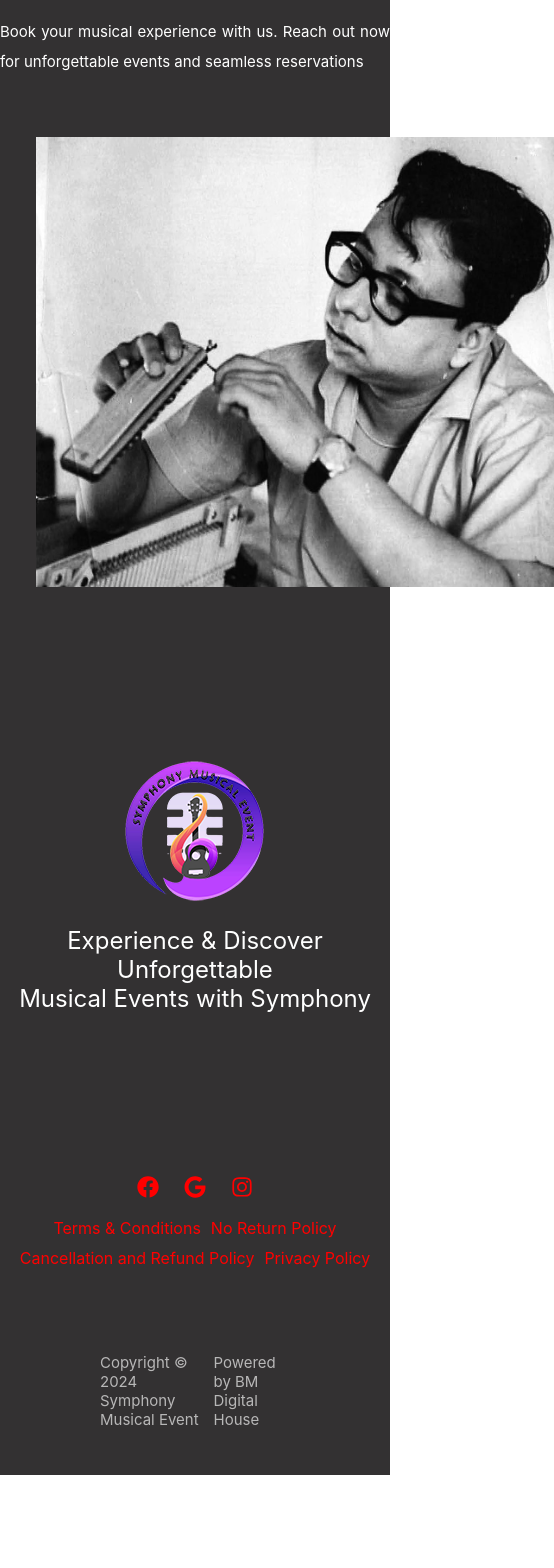
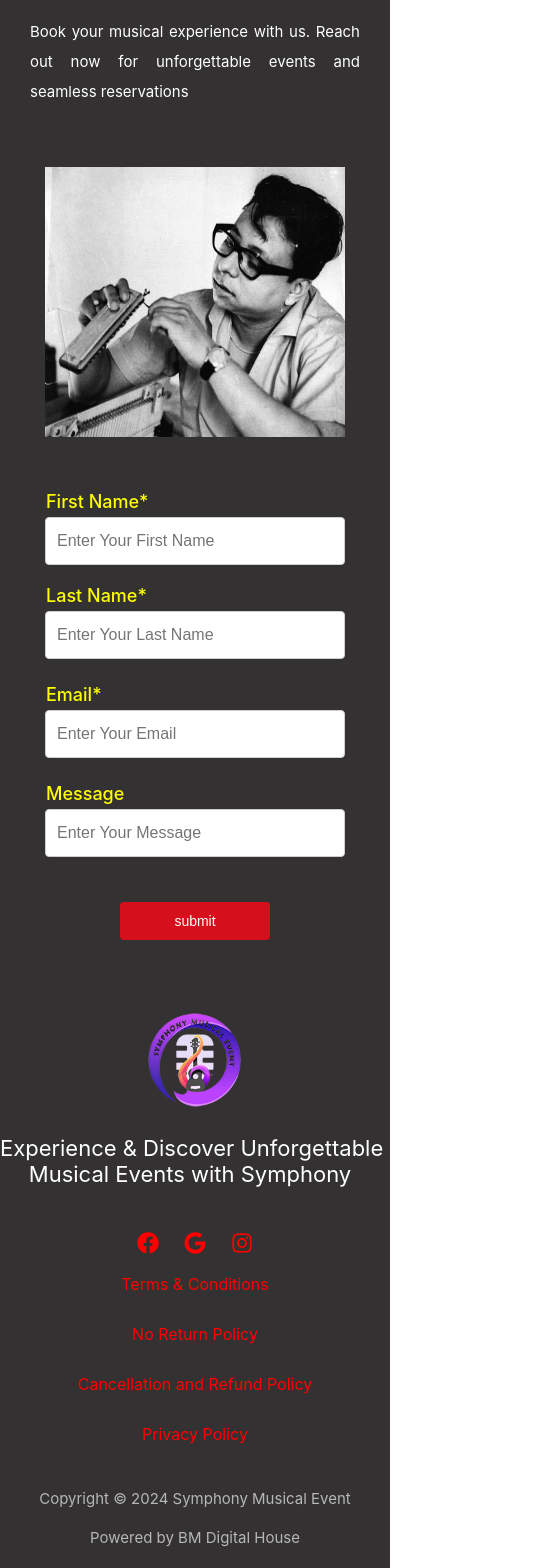
Before and after one commit to shrikrishna24/symphonymusicalevent, a React (Create React App) app: page /contact in a window 390 px wide. Shown: the part 200-1768 px from the top of the page, 554 px wide, since content can reach past the window. Before the commit the page ends 1675 px from the top, so only its background shows below. Built offline with nearby package versions, Linux system fonts and the light colour scheme.

Commit message:
contact responsive done

```diff
--- a/src/component/footer/footer.css
+++ b/src/component/footer/footer.css
@@ -1,10 +1,8 @@
 .footer {
     background-color: #333132;
-    height: 100dvh;
     display: flex;
     flex-direction: column;
-    align-items: center;
-    justify-content: center;
+    padding: 30px 0;
 }
 
 .footer-1 {
@@ -12,26 +10,22 @@
     display: flex;
     flex-direction: column;
     align-items: center;
-    justify-content: center;
-    gap: 20px;
+    gap: 25px;
+}
+
+.foote-rheading{
+    color: white;
+    text-align: center;
 }
 
 
-.footer-head h2{
-    color: white;
-    font-weight: 400;
-    text-align: center;
-    font-size: 30px1;
-}
-
 .footer-2 {
-    height: 20%;
     display: flex;
     flex-direction: column;
     align-items: center;
-    justify-content: center;
     gap: 20px;
     color: red;
+    padding: 45px 30px;
 }
 
 .footer-socials {
@@ -53,7 +47,7 @@
 
 .terms {
     display: flex;
-    gap: 10px;
+    gap: 30px;
     list-style-type: none;
     flex-wrap: wrap;
     width: 90%;
@@ -67,11 +61,33 @@
 }
 
 .footer-3 {
-    height: 20%;
     display: flex;
     align-items: center;
-    justify-content: space-between;
-    width: 100%;
-    padding: 0 100px 0 100px;
+    justify-content: center;
+    gap: 90px;
+    padding: 0 25px;
     color: rgba(255,255,255,0.65);
 }
+
+@media screen and (width<=700px){
+
+    .terms li{
+        text-align: center;
+    }
+
+    .footer-1 img{
+        width: 100px;
+        height: 100px;
+    }
+
+    .footer-3{
+        text-align: center;
+    }
+}
+
+@media screen and (width<=600px){
+    .footer-3 {
+        flex-direction: column;
+        gap: 20px;
+    }
+}
--- a/src/component/footer/footer.js
+++ b/src/component/footer/footer.js
@@ -3,7 +3,7 @@ import "./footer.css";
 import { FaFacebook } from "react-icons/fa";
 import { FaGoogle } from "react-icons/fa";
 import { FaInstagram } from "react-icons/fa";
-
+import HeadText from '../../component/header/header'
 export default function Footer() {
 	return (
 		<div className="footer">
@@ -12,9 +12,9 @@ export default function Footer() {
 
 				<div className="footer-head">
 
-					<h2>Experience & Discover Unforgettable</h2>
+					<HeadText title={'Experience & Discover Unforgettable'} type={'subheading'} headingclass='foote-rheading' />
+					<HeadText title={' Musical Events with Symphony'} type={'subheading'} headingclass='foote-rheading' />
 
-					<h2> Musical Events with Symphony</h2>
 
 				</div>
 
--- a/src/pages/contact/contact.css
+++ b/src/pages/contact/contact.css
@@ -1,6 +1,6 @@
 .contact {
     display: flex;
-    padding: 40px 0;
+    padding: 40px 30px;
     flex-direction: column;
     background-color: #333132;
     align-items: center;
@@ -58,3 +58,45 @@
     margin-top: 20px;
     width: 150px !important;
 }
+
+@media screen and (width<=1100px) {
+
+    .contact-lower{
+        flex-direction: column-reverse;
+    }
+
+    .contact-lower img{
+        width: 350px;
+        height: 300px;
+    }
+
+}
+
+@media screen and (width<650px) {
+
+    .contact-lower{
+        padding: 0 30px;
+    }
+
+    .contact-lower img{
+        width: 300px;
+        height: 270px;
+    }
+
+    .contact-form>div:nth-child(1){
+        gap: 20px;
+        flex-direction: column;
+    }
+
+    .contact-form , .contact-form>div:nth-child(1){
+        width: 100% !important;
+
+    }
+}
+
+@media screen and (width<375px) {
+    .contact-lower{
+        padding: 0;
+    }
+
+}
```
